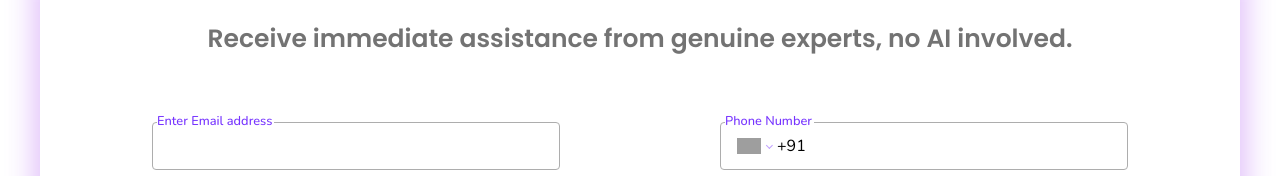
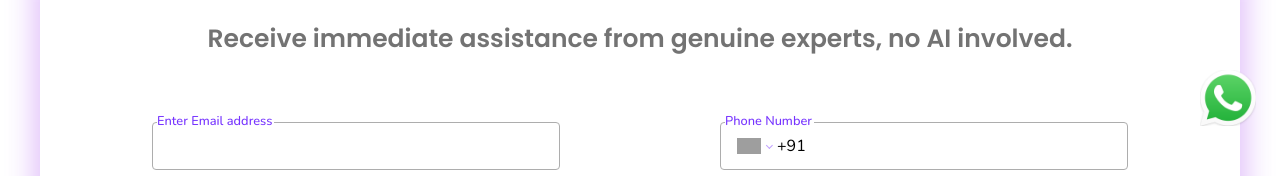
Before and after one commit to MukeishBaghel/myassignmentnest-fronend, a React (Vite) app: page / in a window 1280 px wide. Shown: the part 642-818 px from the top of the page. Built offline with nearby package versions, Linux system fonts and the light colour scheme; no server answers; grey boxes are pictures that could not be loaded.

Commit message:
fix loader

```diff
--- a/src/Routers.tsx
+++ b/src/Routers.tsx
@@ -20,8 +20,8 @@ const Routers = () => {
       <Route path='/signup' element={<SignUp />} />
       <Route path='*' element={<NotFound />} />
       <Route path='/admin' element={<AdminLayout><Admin /></AdminLayout>} />
-      <Route path='/reviews' element={<Reviews />} />
-      <Route path='/samples' element={< Samples />} />
+      <Route path='/reviews' element={<><Reviews /></>} />
+      <Route path='/samples' element={<>< Samples /></>} />
     </Routes>
   )
 }
--- a/src/components/AssignmentForm.tsx
+++ b/src/components/AssignmentForm.tsx
@@ -13,6 +13,7 @@ import { cn } from './utils/cn';
 import { toast } from 'react-toastify';
 import { useDispatch, useSelector } from 'react-redux';
 import { selectCurrentUser } from '../redux/slices/user.slice';
+import Loader from './shared/Loader';
 
 
 const today = new Date();
@@ -26,8 +27,8 @@ const FormSchema = z.object({
   subject: z.string().min(1, "subject is required"),
   phone: z.string({
     required_error: "Phone number is required",
-  }).min(1, { // Ensure at least 1 character is provided (can be adjusted based on your requirements)
-    message: "Phone number is required",
+  }).min(10, { // Ensure at least 1 character is provided (can be adjusted based on your requirements)
+    message: "Invalid Phone number",
   }),
   deadline: z.date({
     required_error: "date is required"
@@ -121,15 +122,16 @@ const AssignmentForm = () => {
   }
 
 
+
   const filesErrorMessage = errors.files && errors.files.message
   // @ts-ignore
   const filesError: React.ReactNode = filesErrorMessage ? <p>{filesErrorMessage}</p> : null;
 
   return (
-    <div className='bg-rainbow bg-center bg-cover bg-no-repeat mt-10 px-2 xs:px-4 sm:px-10'>
-      <div className='bg-white  shadow-form_shadow h-full w-full py-10 px-2 xs:px-6 sm:px-10 md:px-16 xl:px-28 max-w-7xl mx-auto'>
+    <div className='bg-rainbow bg-center bg-cover bg-no-repeat mt-10 px-2 xs:px-4 sm:px-10  z-30'>
+      <div className='bg-white  relative shadow-form_shadow h-full w-full py-10 px-2 xs:px-6 sm:px-10 md:px-16 xl:px-28 max-w-7xl mx-auto'>
         <h1 className='text-xl lg:text-2xl text-center font-semibold text-secondary-200'>Receive immediate assistance from genuine experts, no AI involved.</h1>
-        <form className='mt-16' onSubmit={handleSubmit(onSubmit)}>
+        <form className='mt-16 ' onSubmit={handleSubmit(onSubmit)}>
           <div className='grid grid-cols-1 md:grid-cols-2 gap-10 md:gap-20 lg:gap-40'>
             <div className='flex flex-col gap-12'>
               <FormTextField title='Enter Email address'{...register("email")} error={errors.email?.message} />
@@ -214,7 +216,11 @@ const AssignmentForm = () => {
               type='submit'>Get Assistance</GradientButton>
           </div>
         </form>
+        {isLoading && <div className='absolute flex justify-center items-center h-full -translate-x-1/2 -translate-y-1/2 left-1/2 top-1/2 bg-white/80 pointer-events-none z-40 w-full'>
+          <Loader state={isLoading} className='z-50' />
+        </div>}
       </div >
+
     </div >
   )
 }
--- a/src/components/SignUp.tsx
+++ b/src/components/SignUp.tsx
@@ -38,7 +38,7 @@ const SignUp = () => {
         console.log('Form Data:', data);
         setIsLoading(true)
         try {
-            const resdata = await fetch(`https://2nhv2211-8080.inc1.devtunnels.ms/auth/register`,
+            const resdata = await fetch(`https://2nhv2211-8080.inc1.devtunnels.ms/auth/customer/register`,
                 {
                     method: "POST",
 
--- a/src/components/layouts/CommonLayout.tsx
+++ b/src/components/layouts/CommonLayout.tsx
@@ -1,6 +1,8 @@
 import React from 'react'
 import Navbar from '../shared/Navbar'
 import Footer from '../shared/Footer'
+import whatsapp from '/assets/images/whatsapp.png'
+import { Link } from 'react-router-dom'
 
 const CommonLayout = ({ children }: { children: React.ReactNode }) => {
   return (
@@ -10,6 +12,8 @@ const CommonLayout = ({ children }: { children: React.ReactNode }) => {
       </div>
       <main className='min-h-screen mt-28 sm:mt-24'>{children}</main>
       <Footer />
+      <Link to={'https://wa.me/message/TWMAGNZXPVLQG1'} className='fixed bottom-8 right-6 z-[999] inline-block'>
+        <img src={whatsapp} className='h-14 w-14' alt="" /></Link>
     </>
   )
 }
--- a/src/components/shared/Loader.tsx
+++ b/src/components/shared/Loader.tsx
@@ -1,8 +1,9 @@
 import React from 'react'
+import { cn } from '../utils/cn'
 
-const Loader = ({ state }: { state: boolean | undefined }) => {
+const Loader = ({ state, className }: { state: boolean | undefined, className?: string }) => {
     return (
-        <>{state && <div className="loader">
+        <>{state && <div className={cn("loader", className)}>
             <div className="circle"></div>
             <div className="circle"></div>
             <div className="circle"></div>
```
Also changed, not shown: public/assets/images/whatsapp.png (added).
